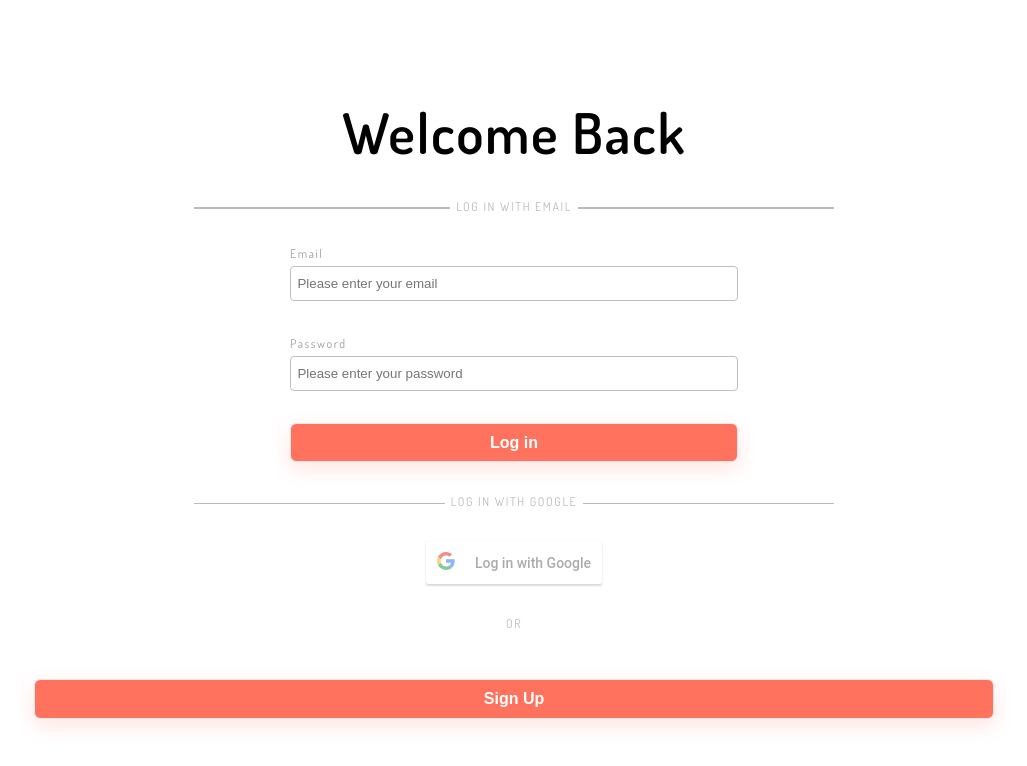
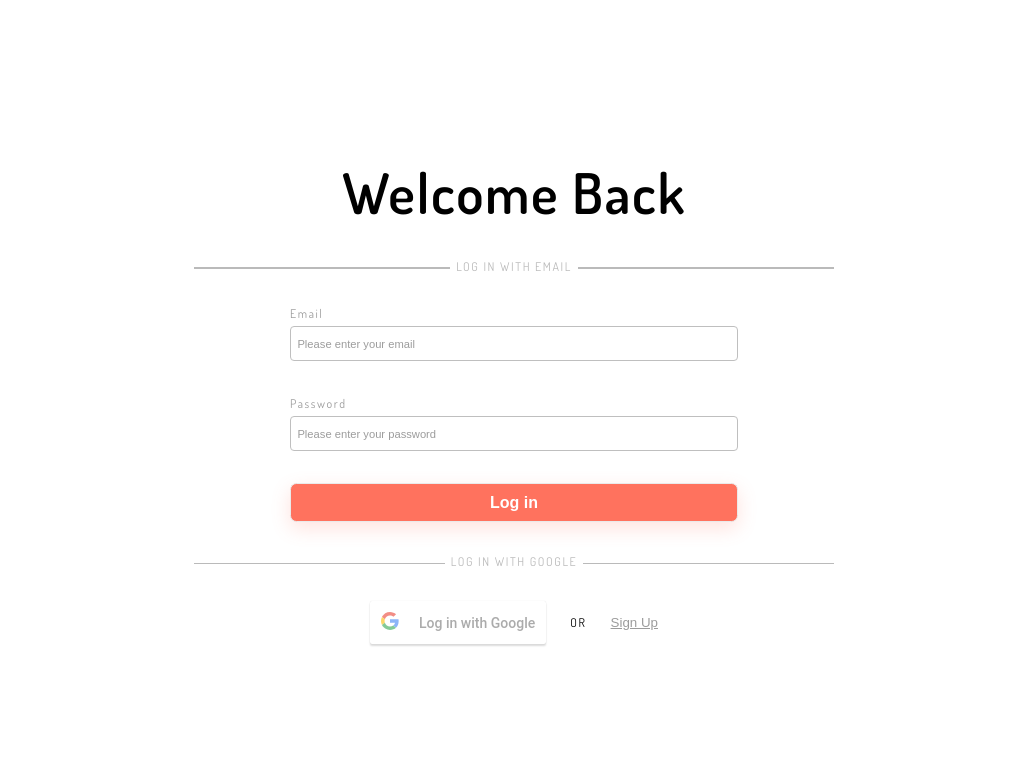
Before and after one commit to guestDI/react-wynter, a React (Create React App) app: page / in a window 1280 px wide. Shown: the top 766 px of the page, without its empty margins (126-1153 px from the left). Built offline with nearby package versions, Linux system fonts and the light colour scheme.

Commit message:
Style changes

```diff
--- a/src/components/AuthLayout.tsx
+++ b/src/components/AuthLayout.tsx
@@ -4,8 +4,7 @@ import React from "react"
 export const StyledPageContainer = styled.div`
   display: flex;
   flex-direction: row;
-  height: 100%;
-  min-height: 100vh;
+  height: 100vh;
 `
 
 export const StyledBoxWrapper = styled.div`
@@ -14,14 +13,7 @@ export const StyledBoxWrapper = styled.div`
   justify-content: center;
   align-items: center;
   flex: 1 1 100%;
-  padding: 6rem 10rem;
-`
-
-export const StyledImageBoxWrapper = styled.div`
-  background-size: 90%;
-  width: 100%;
-  background-repeat: no-repeat;
-  background-position: center;
+  padding: 1rem 10rem;
 `
 
 const AuthLayout: React.FC<{children: React.ReactNode}> = ({ children }) => {
--- a/src/components/Input/styled.tsx
+++ b/src/components/Input/styled.tsx
@@ -8,4 +8,13 @@ export const StyledInput = styled.input`
     color: #525E62;
     padding: 0.4rem;
     width: 100%;
+
+    &::placeholder {
+        color: #9c9c9c;
+        font-size: 0.7rem;
+    }
+
+    &:focus::placeholder {
+        color: transparent;
+    }
 `
--- a/src/components/StyledComponentsBase.tsx
+++ b/src/components/StyledComponentsBase.tsx
@@ -17,8 +17,24 @@ export const StyledForm = styled.form`
   }
 
   .btn-container {
+    width: 45%;
+    margin: 0 auto;
     display: flex;
-    justify-content: center;
+    justify-content: space-between;
+    align-items: center;
+  }
+
+  .link {
+    background:none;
+    border:none;
+    padding: 0;
+    color: #9c9c9c;
+    text-decoration: underline;
+
+    &:hover{
+      text-decoration: none;
+      cursor: pointer;
+    }
   }
 `
 
--- a/src/dashboards/Login.tsx
+++ b/src/dashboards/Login.tsx
@@ -20,7 +20,7 @@ const Login: React.FC = () => {
 
     return (
         <AuthLayout>
-        <StyledFormHeader>Welcome Back</StyledFormHeader>
+            <StyledFormHeader>Welcome Back</StyledFormHeader>
 			<StyledForm noValidate>
                 <StyledSeparator>LOG IN WITH EMAIL</StyledSeparator>
                     <div className="form-controls">
@@ -42,14 +42,15 @@ const Login: React.FC = () => {
                     <GoogleLogin
                         clientId="611176137432-nuq0crbc6gic387rb0pu4clglb2n7hrq.apps.googleusercontent.com"
                         buttonText="Log in with Google"
-                        onSuccess={() => {console.log('success')}}
-                        onFailure={() => {}}
+                        onSuccess={(e) => {console.log(e, 'success')}}
+                        onFailure={(e) => {console.log(e, 'failure')}}
                         cookiePolicy={'single_host_origin'}
+                        className="google-btn"
                     />
+                    <span>OR</span>
+                    <button className="link" onClick={() => navigate("/signUp")}>Sign Up</button>
                 </div>
             </StyledForm>
-            <StyledSeparator>OR</StyledSeparator>
-            <Button onClick={() => navigate("/signUp")}>Sign Up</Button>
         </AuthLayout>
     )
 }
--- a/src/dashboards/SignUp.tsx
+++ b/src/dashboards/SignUp.tsx
@@ -54,11 +54,10 @@ const Login: React.FC = () => {
                         onFailure={() => {}}
                         cookiePolicy={'single_host_origin'}
                     />
+                    <span>OR</span>
+                    <button className="link" onClick={() => navigate("/")}>Sign In</button>
                 </div>
-
             </StyledForm>
-            <StyledSeparator>OR</StyledSeparator>
-            <Button onClick={() => navigate("/")}>Sign In</Button>
         </AuthLayout>
     )
 }
```
